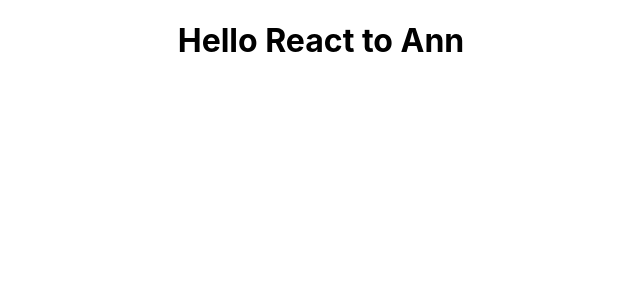
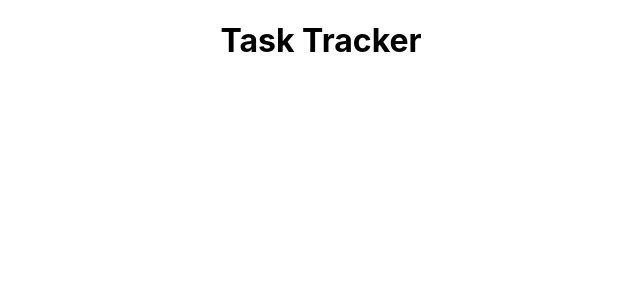
Before and after one commit to annjose/react-task-tracker, a React (Create React App) app: page / in a window 1280 px wide. Shown: the top 300 px of the page, without its empty margins (319-959 px from the left). Built offline with nearby package versions, Linux system fonts and the light colour scheme.

Commit message:
Render sub component header as Task Tracker

```diff
--- a/src/App.js
+++ b/src/App.js
@@ -1,11 +1,11 @@
 import './App.css';
+import Header from './components/Header';
 
 function App() {
 
-  const name = "Ann"
   return (
     <div className="App">
-      <h1> Hello React to {name} </h1>
+      <Header />
     </div>
   );
 }
--- /dev/null
+++ b/src/components/Header.js
@@ -0,0 +1,11 @@
+const Header = () => {
+
+    return (
+        // the following i HTML header tag should be lowercase otherwise React treats it as JSX
+        <header>
+            <h1>Task Tracker</h1>
+        </header>
+    )
+}
+
+export default Header
```
Also changed, not shown: src/Header.js (deleted, +0 -10 lines).
